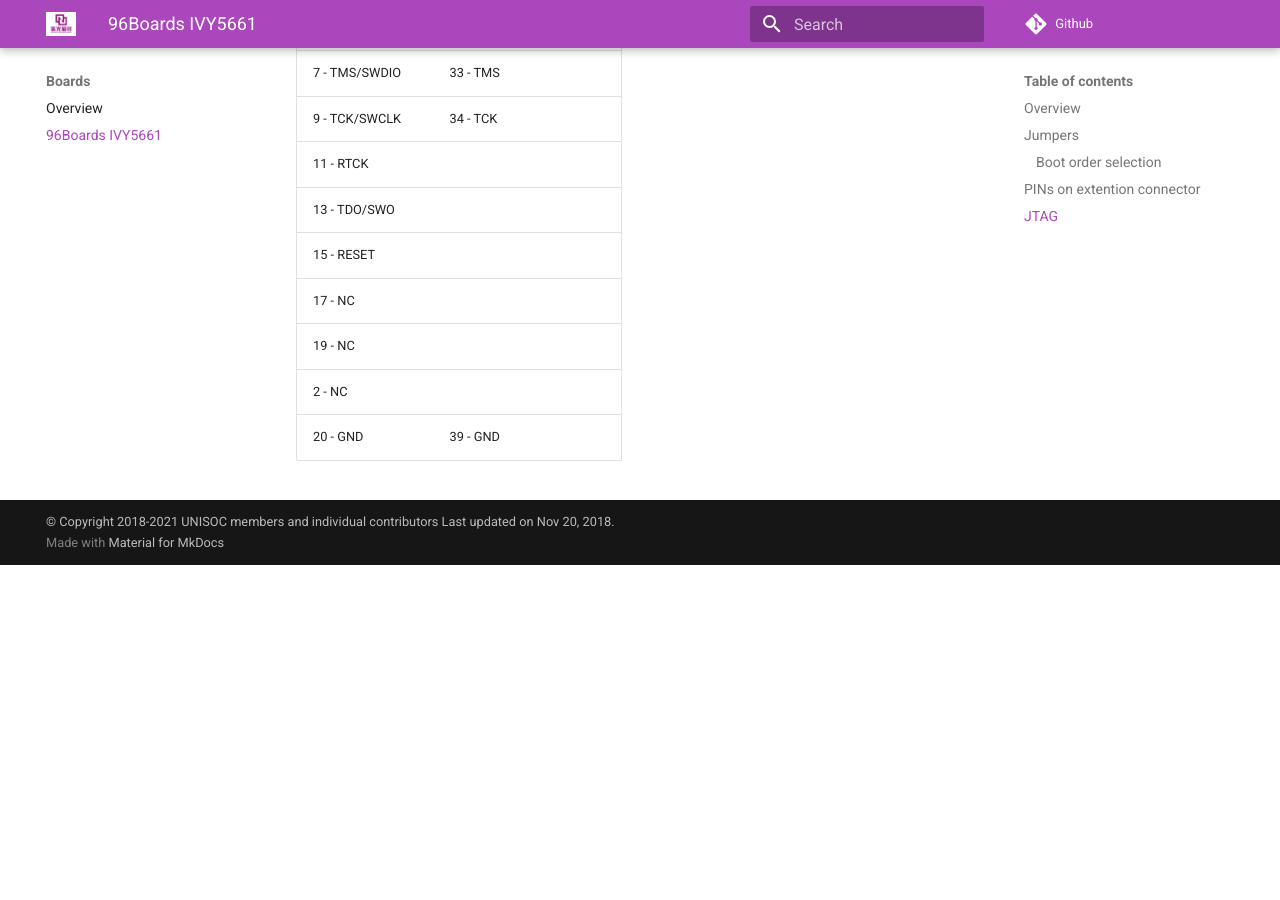
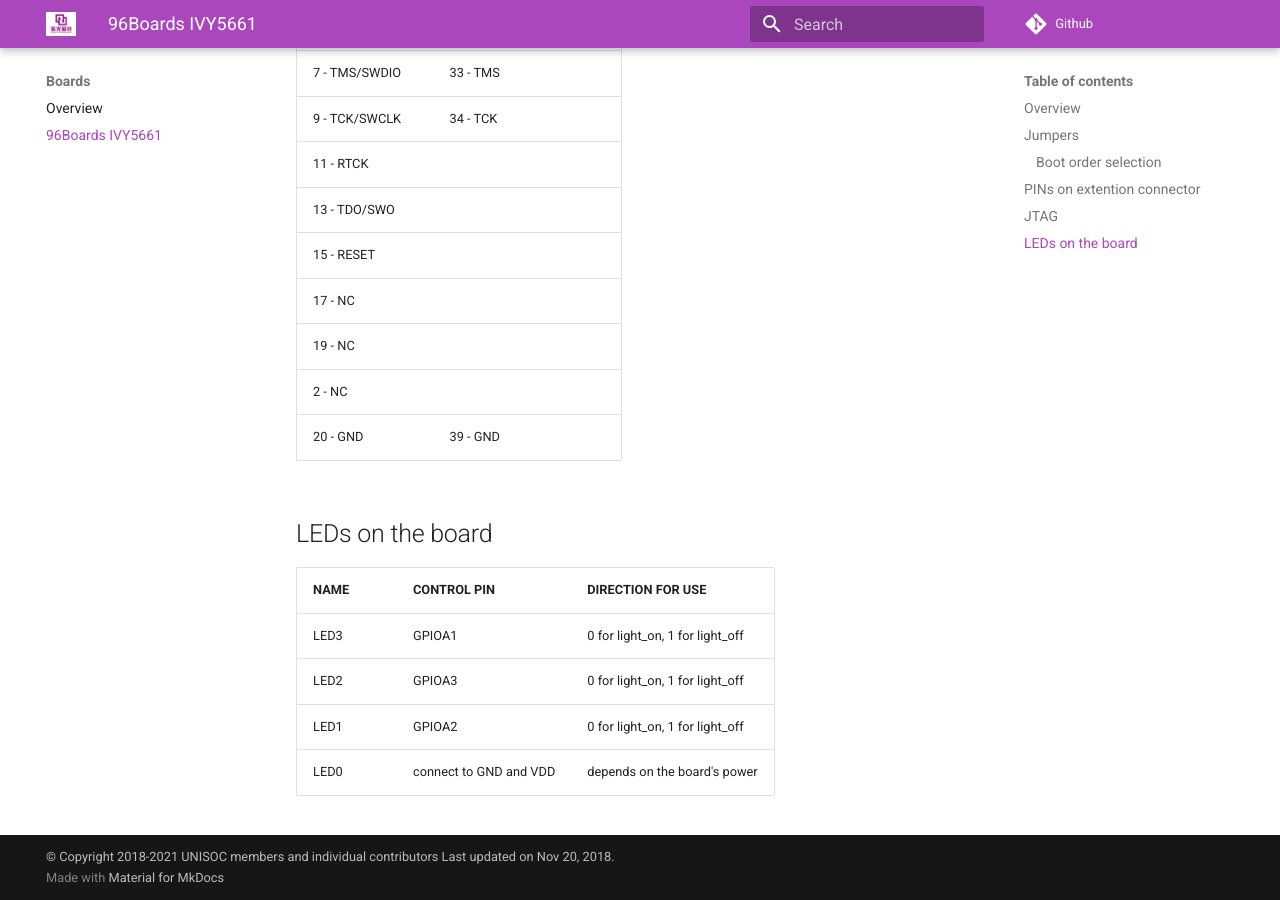
Before and after one commit to unisoc/documentation, an MkDocs documentation site: the page built from docs/boards/96b_ivy5661.md, in a window 1280 px wide and 900 px high, scrolled down 5743 px. Built offline with MkDocs 1.6.1 and Material for MkDocs 9.7.7, drawn with Linux system fonts in a browser that asks for light colours; comment, search, counter and statistics services are not loaded; before the commit the page ends 6308 px from its top, so only the background shows below that; part of the change alters nothing that is shown; some of the changed text lies outside the part shown.

Commit message:
insert led table
Signed-off-by: hazel.zhang <hazel.zhang@unisoc.com>

```diff
--- a/docs/boards/96b_ivy5661.md
+++ b/docs/boards/96b_ivy5661.md
@@ -31,40 +31,40 @@ note: 0 means connect pin1 and pin2, 1 means connect pin2 and pin3 withc jumper.
 
 ## PINs on extention connector
 
-NUMBER | NAME | FUNCTION DECLARATION  | DIRECTION | PORT | PIN | DEFAULT
+NUMBER | NAME | FUNCTION DECLARATION  | DIRECTION | GPIO GROUP | GPIO PIN | DEFAULT
 -- | ------ | ---------------- | -- | --| - | -
 1 | GND | connect to GND | - | - | - | -
 2 | GND | connect to GND | - | - | - | -
-3 | U1CTS | 0: U1CTS<br>3: GPIO24<br>5: PCIe_DBG11 | I<br>I/O/T<br/>O | 1 | 8 | FUNC0
+3 | U1CTS | 0: U1CTS<br>3: GPIO24<br>5: PCIe_DBG11 | I<br>I/O/T<br/>O | B | 8 | FUNC0
 4 | PWR_BTN_N | external access; <br>control power supply of board. | - | - | - | -
-5 | U1TXD | 0: U1TXD<br>3: GPIO21<br>5: PCIe_DBG8 | O<br>I/O/T<br>O | 1 | 5 | FUNC0
+5 | U1TXD | 0: U1TXD<br>3: GPIO21<br>5: PCIe_DBG8 | O<br>I/O/T<br>O | B | 5 | FUNC0
 6 | RST_N | reset board | I | - | - | -
-7 | U1RXD | 0: U1RXD<br>3: GPIO22<br>5: PCIe_DBG9 | I<br>I/O/T<br>O | 1 | 6 | FUNC0
-8 | SD_CLK | 0: SD_CLK<br>3: GPIO19<br>5: PCIe_DBG4 | I/O/T<br>I/O/T<br>O | 1 | 3 | FUNC0
-9 | U1RTS | 0: U1RTS<br>3: GPIO23<br>5: PCIe_DBG10 | O<br>I/O/T<br>O | 1 | 7 | FUNC0
-10 | SD_D0 | 0: SD_D0<br>3: GPIO18<br>5: PCIe_DBG3 | I/O/T<br>I/O/T<br>O | 1 | 2 | FUNC0
-11 | U2TXD | 0: PCIE_WAKE_L<br>1: U2TXD(G1)<br>3: GPIO42 | I/O/T<br>O<br>I/O/T | 2 | 10 | FUNC0
-12 | SD_CMD | 0: SD_CMD<br>3: GPIO20<br>4: DB7(G1)<br>5: PCIe_DBG5 | I/O/T<br>I/O/T<br>O<br>O | 1 | 4 | FUNC0
-13 | U2RXD | 0: PCIE_RST_L<br>1: U2RXD(G1)<br>3: GPIO41 | I<br>I<br>I/O/T | 2 | 9 | FUNC0
-14 | SD_D1 | 0: SD_D1<br>3: GPIO17<br>5: PCIe_DBG2 | I/O/T<br>I/O/T<br>O | 1 | 1 | FUNC0
-15 | I2CSCL | 0: U3RXD<br>1: I2C_SCL<br>3: GPIO31<br>5: PCIe_DBG7 | I<br>I/O/T<br>I/O/T<br>O | 1 | 15 | FUNC0
-16 | IISRCK | 0: IISLRCK<br>1: IIS1LRCK<br>2: COEX5<br>3: GPIO6<br>4: DB2(G0)<br>5: WB11 | I/O/T<br>I/O/T<br>I/O<br>I/O/T<br>O<br>O | 0 | 6 | FUNC0
-17 | I2CSDA | 0: U3TXD<br>1: I2C_SDA<br>3: GPIO30<br>5: PCIe_DBG6 | O<br>I/O/T<br>I/O/T<br>O | 1 | 14 | FUNC0
-18 | IISCLK | 0: IISCLK<br>1: IIS1CK<br>2: COEX4<br>3: GPIO5<br>4: DB1(G0)<br>5: WB10 | I/O/T<br>I/O/T<br>I/O<br>I/O/T<br>O<br>O | 0 | 5 | FUNC0
-20 | IISDO | 0: IISDO<br>1: IIS1DO<br>2: COEX3<br>3: GPIO4<br>4: DB0(G0)<br>5: WB9 | O/T<br>O/T<br>I/O<br>I/O/T<br>O<br>O | 0 | 4 | FUNC0
-22 | IISDI | 0: IISDI<br>2: COEX6<br>3: GPIO7<br>4: DB3(G0)<br>5: WB12 | I<br>I/O<br>I/O/T<br>O<br>O | 0 | 7 | FUNC0
-23 | INT | 0: INT<br>2: COEX7<br>3: GPIO10 | O<br>I/O<br>I/O/T | 0 | 10 | FUNC0
-24 | GPIO25 | 0: GNSS_LNA_EN<br>2: FDMA_CEN<br>3: GPIO25 | O<br>I<br>I/O/T | 1 | 9 | FUNC3
-25 | WCI_2_TXD | 0: WCI_2_TXD<br>2: COEX1<br>3: GPIO9<br>4: DB7(G0)<br>5: WB4 | O<br>I/O<br>I/O/T<br>O<br>O | 0 | 9 | FUNC0
-26 | WCI_2_RXD | 0: WCI_2_RXD<br>2: COEX0<br>3: GPIO8<br>4: DB2(G1)<br>5: WB3 | I<br>I/O<br>I/O/T<br>O<br>O | 0 | 8 | FUNC0
-27 | RFCTL0 | 0: RFCTL0<br>2: SOC_DBG0<br>3: GPIO32<br>5: WB13 | O<br>O<br>I/O/T<br>O | 2 | 0 | FUNC3
-28 | GPIO43 | 0: U0TXD<br>3: GPIO43<br>5: PCIe_DBG12 | O<br>I/O/T<br>O | 2 | 11 | FUNC0
-29 | RFCTL1 | 0: RFCTL1<br>2: SOC_DBG1<br>3: GPIO33<br>5: WB14 | O<br>O<br>I/O/T<br>O | 1 | 1 | FUNC3
-30 | RFCTL3 | 0: RFCTL3<br>2: SOC_DBG3<br>3: GPIO35<br>5: WB16 | O<br>O<br>I/O/T<br>O | 1 | 3 | FUNC3
-31 | RFCTL2 | 0: RFCTL2<br>2: SOC_DBG2<br>3: GPIO34<br>5: WB15 | O<br>O<br>I/O/T<br>O | 1 | 2 | FUNC3
-32 | RFCTL4 | 0: RFCTL4<br>2: SOC_DBG4<br>3: GPIO36<br>5: WB17 | O<br>O<br>I/O/T<br>O | 1 | 4 | FUNC3
-33 | MTMS | 0: MTMS<br>1: PPS(G0)<br>2: FDMA_MISO<br>3: GPIO11<br>4: DB0(G1)<br>5: WB5 | I/O<br>O<br>O<br>I/O/T<br>O<br>O | 0 | 11 | FUNC0
-34 | MTCK | 0: MTCK<br>1: T_DIG(G0)<br>2: FDMA_MOSI<br>3: GPIO12<br>4: DB1(G1)<br>5: WB6 | I<br>I<br>I<br>I/O/T<br>O<br>O | 0 | 12 | FUNC0
+7 | U1RXD | 0: U1RXD<br>3: GPIO22<br>5: PCIe_DBG9 | I<br>I/O/T<br>O | B | 6 | FUNC0
+8 | SD_CLK | 0: SD_CLK<br>3: GPIO19<br>5: PCIe_DBG4 | I/O/T<br>I/O/T<br>O | B | 3 | FUNC0
+9 | U1RTS | 0: U1RTS<br>3: GPIO23<br>5: PCIe_DBG10 | O<br>I/O/T<br>O | B | 7 | FUNC0
+10 | SD_D0 | 0: SD_D0<br>3: GPIO18<br>5: PCIe_DBG3 | I/O/T<br>I/O/T<br>O | B | 2 | FUNC0
+11 | U2TXD | 0: PCIE_WAKE_L<br>1: U2TXD(G1)<br>3: GPIO42 | I/O/T<br>O<br>I/O/T | C | 10 | FUNC0
+12 | SD_CMD | 0: SD_CMD<br>3: GPIO20<br>4: DB7(G1)<br>5: PCIe_DBG5 | I/O/T<br>I/O/T<br>O<br>O | B | 4 | FUNC0
+13 | U2RXD | 0: PCIE_RST_L<br>1: U2RXD(G1)<br>3: GPIO41 | I<br>I<br>I/O/T | C | 9 | FUNC0
+14 | SD_D1 | 0: SD_D1<br>3: GPIO17<br>5: PCIe_DBG2 | I/O/T<br>I/O/T<br>O | B | 1 | FUNC0
+15 | I2CSCL | 0: U3RXD<br>1: I2C_SCL<br>3: GPIO31<br>5: PCIe_DBG7 | I<br>I/O/T<br>I/O/T<br>O | C | 15 | FUNC0
+16 | IISRCK | 0: IISLRCK<br>1: IIS1LRCK<br>2: COEX5<br>3: GPIO6<br>4: DB2(G0)<br>5: WB11 | I/O/T<br>I/O/T<br>I/O<br>I/O/T<br>O<br>O | A | 6 | FUNC0
+17 | I2CSDA | 0: U3TXD<br>1: I2C_SDA<br>3: GPIO30<br>5: PCIe_DBG6 | O<br>I/O/T<br>I/O/T<br>O | B | 14 | FUNC0
+18 | IISCLK | 0: IISCLK<br>1: IIS1CK<br>2: COEX4<br>3: GPIO5<br>4: DB1(G0)<br>5: WB10 | I/O/T<br>I/O/T<br>I/O<br>I/O/T<br>O<br>O | A | 5 | FUNC0
+20 | IISDO | 0: IISDO<br>1: IIS1DO<br>2: COEX3<br>3: GPIO4<br>4: DB0(G0)<br>5: WB9 | O/T<br>O/T<br>I/O<br>I/O/T<br>O<br>O | A | 4 | FUNC0
+22 | IISDI | 0: IISDI<br>2: COEX6<br>3: GPIO7<br>4: DB3(G0)<br>5: WB12 | I<br>I/O<br>I/O/T<br>O<br>O | A | 7 | FUNC0
+23 | INT | 0: INT<br>2: COEX7<br>3: GPIO10 | O<br>I/O<br>I/O/T | A | 10 | FUNC0
+24 | GPIO25 | 0: GNSS_LNA_EN<br>2: FDMA_CEN<br>3: GPIO25 | O<br>I<br>I/O/T | B | 9 | FUNC3
+25 | WCI_2_TXD | 0: WCI_2_TXD<br>2: COEX1<br>3: GPIO9<br>4: DB7(G0)<br>5: WB4 | O<br>I/O<br>I/O/T<br>O<br>O | A | 9 | FUNC0
+26 | WCI_2_RXD | 0: WCI_2_RXD<br>2: COEX0<br>3: GPIO8<br>4: DB2(G1)<br>5: WB3 | I<br>I/O<br>I/O/T<br>O<br>O | A | 8 | FUNC0
+27 | RFCTL0 | 0: RFCTL0<br>2: SOC_DBG0<br>3: GPIO32<br>5: WB13 | O<br>O<br>I/O/T<br>O | C | 0 | FUNC3
+28 | GPIO43 | 0: U0TXD<br>3: GPIO43<br>5: PCIe_DBG12 | O<br>I/O/T<br>O | C | 11 | FUNC0
+29 | RFCTL1 | 0: RFCTL1<br>2: SOC_DBG1<br>3: GPIO33<br>5: WB14 | O<br>O<br>I/O/T<br>O | C | 1 | FUNC3
+30 | RFCTL3 | 0: RFCTL3<br>2: SOC_DBG3<br>3: GPIO35<br>5: WB16 | O<br>O<br>I/O/T<br>O | C | 3 | FUNC3
+31 | RFCTL2 | 0: RFCTL2<br>2: SOC_DBG2<br>3: GPIO34<br>5: WB15 | O<br>O<br>I/O/T<br>O | C | 2 | FUNC3
+32 | RFCTL4 | 0: RFCTL4<br>2: SOC_DBG4<br>3: GPIO36<br>5: WB17 | O<br>O<br>I/O/T<br>O | C | 4 | FUNC3
+33 | MTMS | 0: MTMS<br>1: PPS(G0)<br>2: FDMA_MISO<br>3: GPIO11<br>4: DB0(G1)<br>5: WB5 | I/O<br>O<br>O<br>I/O/T<br>O<br>O | A | 11 | FUNC0
+34 | MTCK | 0: MTCK<br>1: T_DIG(G0)<br>2: FDMA_MOSI<br>3: GPIO12<br>4: DB1(G1)<br>5: WB6 | I<br>I<br>I<br>I/O/T<br>O<br>O | A | 12 | FUNC0
 35 | VDD1V8 | connect to 1.8V VDD | - | - | - | -
 37 | USB_VBUS | connect to USB to provide power | - | - | - | -
 39 | GND | connect to GND | - | - | - | -
@@ -90,3 +90,11 @@ The minimal requirements for use JTAG interface is 4 wires connected listed belo
 19 - NC
 2  - NC
 20 - GND       | 39 - GND
+
+##LEDs on the board
+NAME | CONTROL PIN | DIRECTION FOR USE
+-- | -- | --
+LED3 | GPIOA1 | 0 for light_on, 1 for light_off
+LED2 | GPIOA3 | 0 for light_on, 1 for light_off
+LED1 | GPIOA2 | 0 for light_on, 1 for light_off
+LED0 | connect to GND and VDD | depends on the board's power
```
